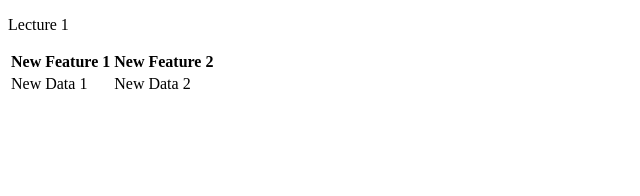
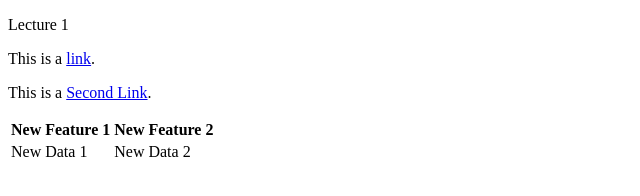
Before and after one commit to serapismurillo/lecture1, a plain HTML site: page index.html in a window 1280 px wide. Shown: the whole page, without its empty margins (0-640 px from the left). Drawn offline with Linux system fonts and the light colour scheme.

Commit message:
added links

```diff
--- a/index.html
+++ b/index.html
@@ -14,6 +14,8 @@
           <td>New Data 1</td>
           <td>New Data 2</td>
         </tr>
+        <p>This is a <a href="#" title="Link pop up text">link</a>.</p>
+        <p>This is a <a href="#" title="Link pop up text">Second Link</a>.</p>
       </table>
    </body>
 </html>
```
